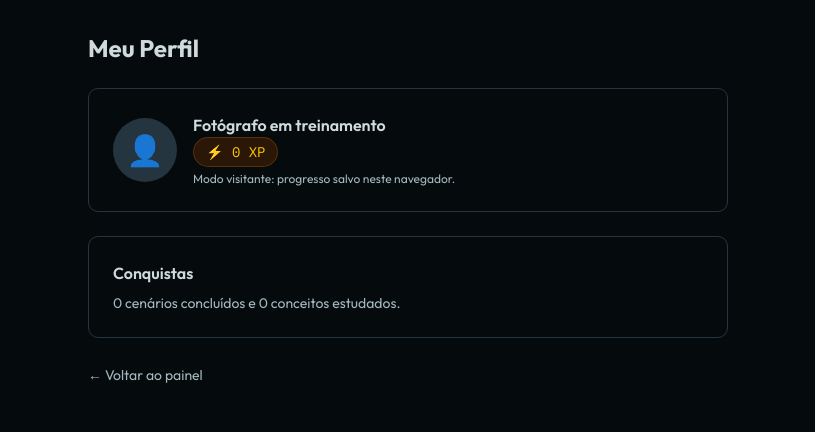
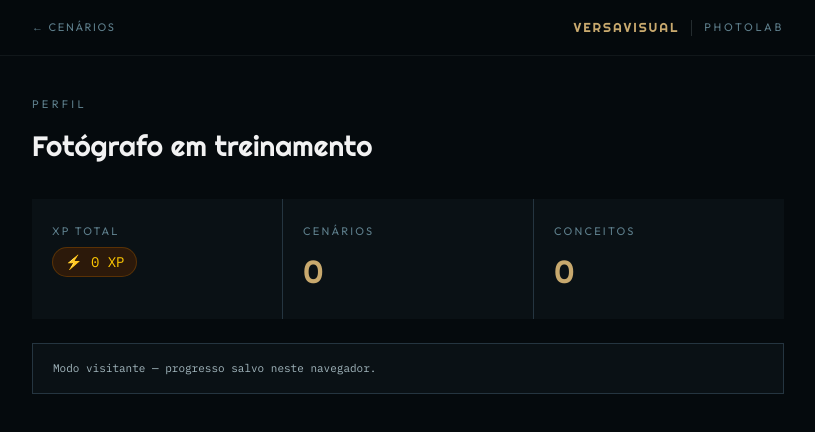
Before and after one commit to versavisual-vinicius/versa-visual-photolab, a Next.js app: page /profile in a window 1280 px wide. Shown: the top 432 px of the page, without its empty margins (232-1047 px from the left). Built offline with nearby package versions, Linux system fonts and the light colour scheme.

Commit message:
fix: scenarios outer tag div→main (semantic); update profile page with VERSAVISUAL nav + stats grid

```diff
--- a/src/app/profile/page.tsx
+++ b/src/app/profile/page.tsx
@@ -17,35 +17,198 @@ export default function ProfilePage() {
   }, []);
 
   return (
-    <main className="container max-w-2xl mx-auto py-8 px-4 space-y-6">
-      <h1 className="text-2xl font-bold">Meu Perfil</h1>
-      <div className="rounded-lg border border-border p-6 space-y-4">
-        <div className="flex items-center gap-4">
-          <div className="w-16 h-16 rounded-full bg-muted flex items-center justify-center text-3xl">
-            👤
+    <div style={{ background: "#050A0D", minHeight: "100vh" }}>
+      <nav
+        style={{
+          position: "sticky",
+          top: 0,
+          zIndex: 50,
+          background: "rgba(5,10,13,0.85)",
+          backdropFilter: "blur(20px)",
+          WebkitBackdropFilter: "blur(20px)",
+          borderBottom: "1px solid rgba(164,184,191,0.08)",
+          height: 56,
+          display: "flex",
+          alignItems: "center",
+        }}
+      >
+        <div
+          style={{
+            maxWidth: 800,
+            margin: "0 auto",
+            padding: "0 24px",
+            width: "100%",
+            display: "flex",
+            alignItems: "center",
+            gap: 12,
+          }}
+        >
+          <Link
+            href="/scenarios"
+            style={{
+              fontFamily: "var(--font-body)",
+              fontSize: 11,
+              letterSpacing: ".15em",
+              textTransform: "uppercase",
+              color: "#5E7F8C",
+              textDecoration: "none",
+            }}
+          >
+            ← CENÁRIOS
+          </Link>
+          <span style={{ flex: 1 }} />
+          <span
+            style={{
+              fontFamily: "var(--font-display)",
+              fontSize: 13,
+              letterSpacing: ".15em",
+              color: "#C8A96E",
+            }}
+          >
+            VERSAVISUAL
+          </span>
+          <span
+            style={{
+              width: 1,
+              height: 16,
+              background: "rgba(164,184,191,.2)",
+              display: "inline-block",
+            }}
+          />
+          <span
+            style={{
+              fontFamily: "var(--font-body)",
+              fontSize: 11,
+              letterSpacing: ".25em",
+              textTransform: "uppercase",
+              color: "#5E7F8C",
+            }}
+          >
+            PHOTOLAB
+          </span>
+        </div>
+      </nav>
+
+      <main
+        style={{ maxWidth: 800, margin: "0 auto", padding: "40px 24px 64px" }}
+      >
+        <p
+          style={{
+            fontFamily: "var(--font-body)",
+            fontSize: 11,
+            letterSpacing: ".3em",
+            textTransform: "uppercase",
+            color: "#5E7F8C",
+            margin: "0 0 12px",
+          }}
+        >
+          PERFIL
+        </p>
+        <h1
+          style={{
+            fontFamily: "var(--font-display)",
+            fontSize: 28,
+            color: "#F2F2F2",
+            margin: "0 0 32px",
+          }}
+        >
+          Fotógrafo em treinamento
+        </h1>
+
+        <div
+          style={{
+            display: "grid",
+            gridTemplateColumns: "repeat(auto-fill, minmax(200px, 1fr))",
+            gap: 1,
+            background: "#253540",
+            marginBottom: 1,
+          }}
+        >
+          <div style={{ background: "#0a1115", padding: "24px 20px" }}>
+            <p
+              style={{
+                fontFamily: "var(--font-body)",
+                fontSize: 11,
+                letterSpacing: ".2em",
+                textTransform: "uppercase",
+                color: "#5E7F8C",
+                margin: "0 0 8px",
+              }}
+            >
+              XP TOTAL
+            </p>
+            <XPCounter xp={progress.xp} />
           </div>
-          <div>
-            <p className="font-semibold">Fotógrafo em treinamento</p>
-            <XPCounter xp={progress.xp} />
-            <p className="mt-1 text-xs text-muted-foreground">
-              Modo visitante: progresso salvo neste navegador.
+          <div style={{ background: "#0a1115", padding: "24px 20px" }}>
+            <p
+              style={{
+                fontFamily: "var(--font-body)",
+                fontSize: 11,
+                letterSpacing: ".2em",
+                textTransform: "uppercase",
+                color: "#5E7F8C",
+                margin: "0 0 8px",
+              }}
+            >
+              CENÁRIOS
+            </p>
+            <p
+              style={{
+                fontFamily: "var(--font-display)",
+                fontSize: 32,
+                color: "#C8A96E",
+                margin: 0,
+              }}
+            >
+              {progress.scenariosCompleted.length}
+            </p>
+          </div>
+          <div style={{ background: "#0a1115", padding: "24px 20px" }}>
+            <p
+              style={{
+                fontFamily: "var(--font-body)",
+                fontSize: 11,
+                letterSpacing: ".2em",
+                textTransform: "uppercase",
+                color: "#5E7F8C",
+                margin: "0 0 8px",
+              }}
+            >
+              CONCEITOS
+            </p>
+            <p
+              style={{
+                fontFamily: "var(--font-display)",
+                fontSize: 32,
+                color: "#C8A96E",
+                margin: 0,
+              }}
+            >
+              {progress.conceptsRead.length}
             </p>
           </div>
         </div>
-      </div>
-      <div className="rounded-lg border border-border p-6 space-y-2">
-        <p className="font-semibold">Conquistas</p>
-        <p className="text-sm text-muted-foreground">
-          {progress.scenariosCompleted.length} cenários concluídos e{" "}
-          {progress.conceptsRead.length} conceitos estudados.
-        </p>
-      </div>
-      <Link
-        href="/dashboard"
-        className="text-sm text-muted-foreground hover:text-foreground"
-      >
-        ← Voltar ao painel
-      </Link>
-    </main>
+
+        <div
+          style={{
+            background: "#0a1115",
+            border: "1px solid #253540",
+            padding: "16px 20px",
+            marginTop: 24,
+          }}
+        >
+          <p
+            style={{
+              fontFamily: "var(--font-mono-versa)",
+              fontSize: 11,
+              color: "#A4B8BF",
+              margin: 0,
+            }}
+          >
+            Modo visitante — progresso salvo neste navegador.
+          </p>
+        </div>
+      </main>
+    </div>
   );
 }
--- a/src/app/scenarios/page.tsx
+++ b/src/app/scenarios/page.tsx
@@ -41,7 +41,7 @@ const DIFFICULTY: Record<
 
 export default function ScenariosPage() {
   return (
-    <div style={{ background: "#050A0D", minHeight: "100vh" }}>
+    <main style={{ background: "#050A0D", minHeight: "100vh" }}>
       {/* Nav */}
       <nav
         style={{
@@ -230,6 +230,6 @@ export default function ScenariosPage() {
           })}
         </div>
       </div>
-    </div>
+    </main>
   );
 }
```
